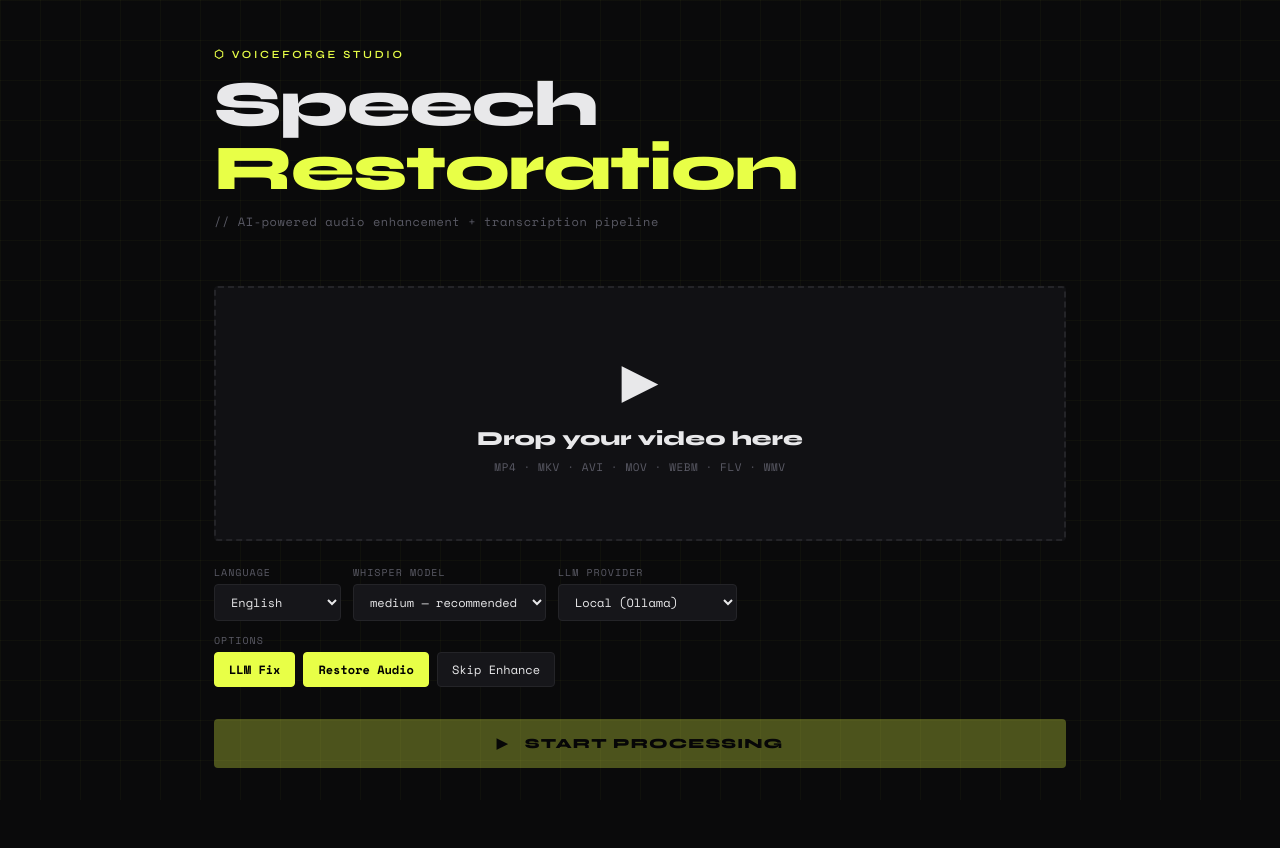
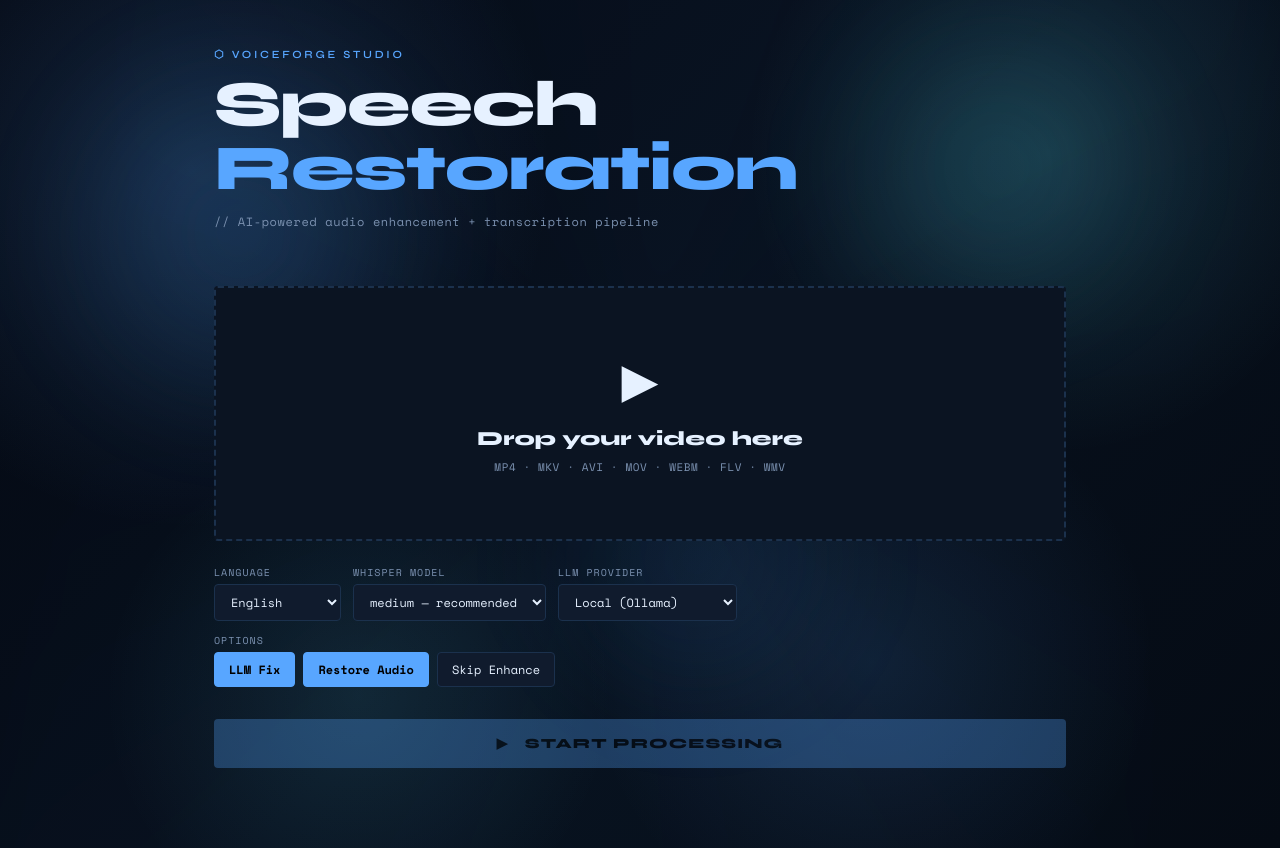
Before and after one commit to thelastofus3/audio_rekonstruct, a Flask app: page / in a window 1280 px wide. Run offline with Flask 3, Linux system fonts and the light colour scheme.

Commit message:
Change UI style

```diff
--- a/static/style.css
+++ b/static/style.css
@@ -1,38 +1,68 @@
 :root {
-  --bg:      #0a0a0b;
-  --surface: #111114;
-  --card:    #16161a;
-  --border:  #242428;
-  --accent:  #e8ff47;
-  --accent2: #47ffe0;
-  --danger:  #ff4747;
-  --text:    #e8e8ea;
-  --muted:   #5a5a65;
-  --mono:    'Space Mono', monospace;
-  --sans:    'Syne', sans-serif;
+  --bg: #050b14;
+  --surface: #0b1422;
+  --card: #101b2d;
+  --border: #1b314d;
+  --accent: #58a6ff;
+  --accent2: #63e6ff;
+  --danger: #ff5d73;
+  --text: #e6f1ff;
+  --muted: #7b91b0;
+  --mono: 'Space Mono', monospace;
+  --sans: 'Syne', sans-serif;
 }
 
 *, *::before, *::after { box-sizing: border-box; margin: 0; padding: 0; }
 
 body {
-  background: var(--bg);
+  background:
+          radial-gradient(circle at 15% 20%, rgba(88,166,255,0.18), transparent 28%),
+          radial-gradient(circle at 82% 18%, rgba(99,230,255,0.14), transparent 24%),
+          radial-gradient(circle at 68% 78%, rgba(88,166,255,0.12), transparent 26%),
+          radial-gradient(circle at 28% 82%, rgba(99,230,255,0.10), transparent 22%),
+          linear-gradient(135deg, #040812 0%, #07101d 52%, #050b14 100%);
   color: var(--text);
   font-family: var(--sans);
   min-height: 100vh;
   overflow-x: hidden;
+  position: relative;
 }
 
-/* Grid noise overlay */
 body::before {
   content: '';
   position: fixed;
   inset: 0;
-  background-image:
-    linear-gradient(rgba(232,255,71,.03) 1px, transparent 1px),
-    linear-gradient(90deg, rgba(232,255,71,.03) 1px, transparent 1px);
-  background-size: 40px 40px;
+  background:
+          radial-gradient(circle at 20% 30%, rgba(88,166,255,0.16), transparent 18%),
+          radial-gradient(circle at 78% 22%, rgba(99,230,255,0.12), transparent 16%),
+          radial-gradient(circle at 55% 70%, rgba(88,166,255,0.10), transparent 20%);
+  filter: blur(42px) saturate(120%);
   pointer-events: none;
   z-index: 0;
+  animation: auroraShift 18s ease-in-out infinite alternate;
+}
+
+body::after {
+  content: '';
+  position: fixed;
+  inset: -20%;
+  background:
+          conic-gradient(from 180deg at 50% 50%, rgba(88,166,255,0.00), rgba(88,166,255,0.08), rgba(99,230,255,0.00), rgba(88,166,255,0.06), rgba(88,166,255,0.00));
+  opacity: .35;
+  filter: blur(30px);
+  pointer-events: none;
+  z-index: 0;
+  animation: swirlGlow 24s linear infinite;
+}
+
+@keyframes auroraShift {
+  0% { transform: translate3d(-1.5%, -1%, 0) scale(1); }
+  100% { transform: translate3d(1.5%, 1%, 0) scale(1.08); }
+}
+
+@keyframes swirlGlow {
+  0% { transform: rotate(0deg) scale(1); }
+  100% { transform: rotate(360deg) scale(1.05); }
 }
 
 .wrap {
```
